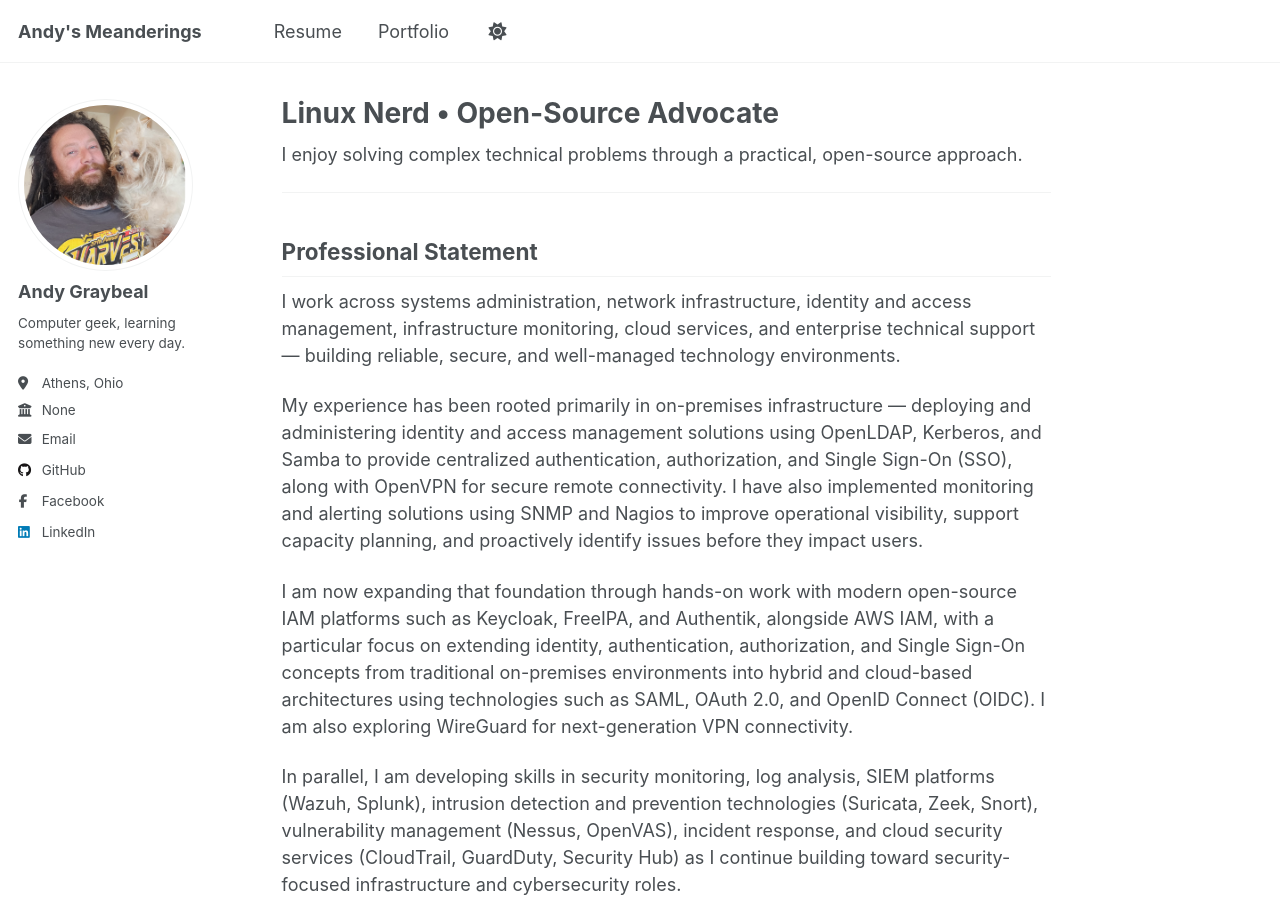
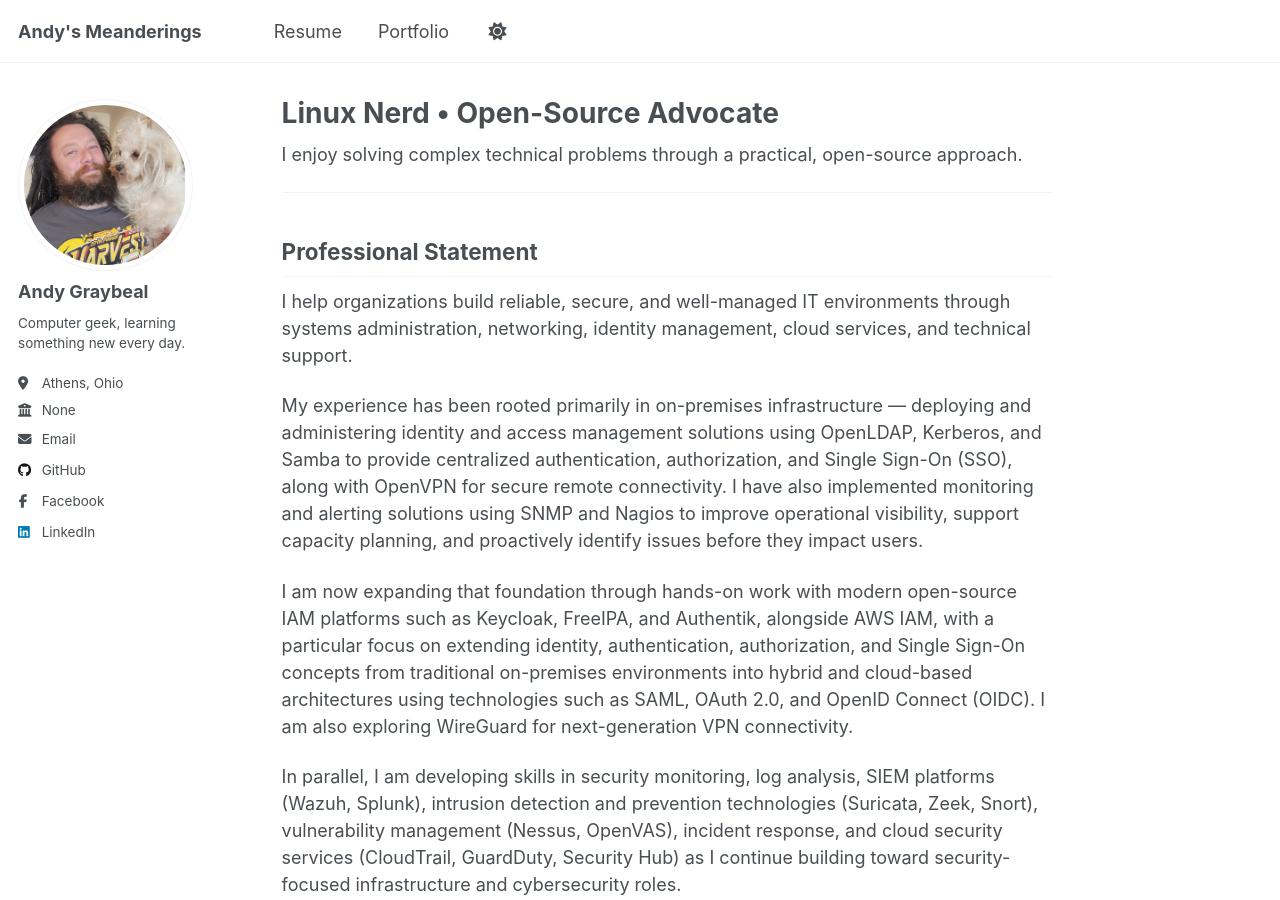
Before and after one commit to andy-graybeal/andy-graybeal.github.io, a Jekyll site: the page built from _pages/about.md, in a window 1280 px wide and 900 px high. Built offline with Jekyll 4.4.1, drawn with Linux system fonts in a browser that asks for light colours; a script that is not in the unit is left out.

Commit message:
Update about.md

```diff
--- a/_pages/about.md
+++ b/_pages/about.md
@@ -60,7 +60,9 @@ I enjoy solving complex technical problems through a practical, open-source appr
 ---
 ## Professional Statement
 
-I work across systems administration, network infrastructure, identity and access management, infrastructure monitoring, cloud services, and enterprise technical support — building reliable, secure, and well-managed technology environments.
+
+I help organizations build reliable, secure, and well-managed IT environments through systems administration, networking, identity management, cloud services, and technical support.
+
 
 My experience has been rooted primarily in on-premises infrastructure — deploying and administering identity and access management solutions using OpenLDAP, Kerberos, and Samba to provide centralized authentication, authorization, and Single Sign-On (SSO), along with OpenVPN for secure remote connectivity. I have also implemented monitoring and alerting solutions using SNMP and Nagios to improve operational visibility, support capacity planning, and proactively identify issues before they impact users.
 
```
